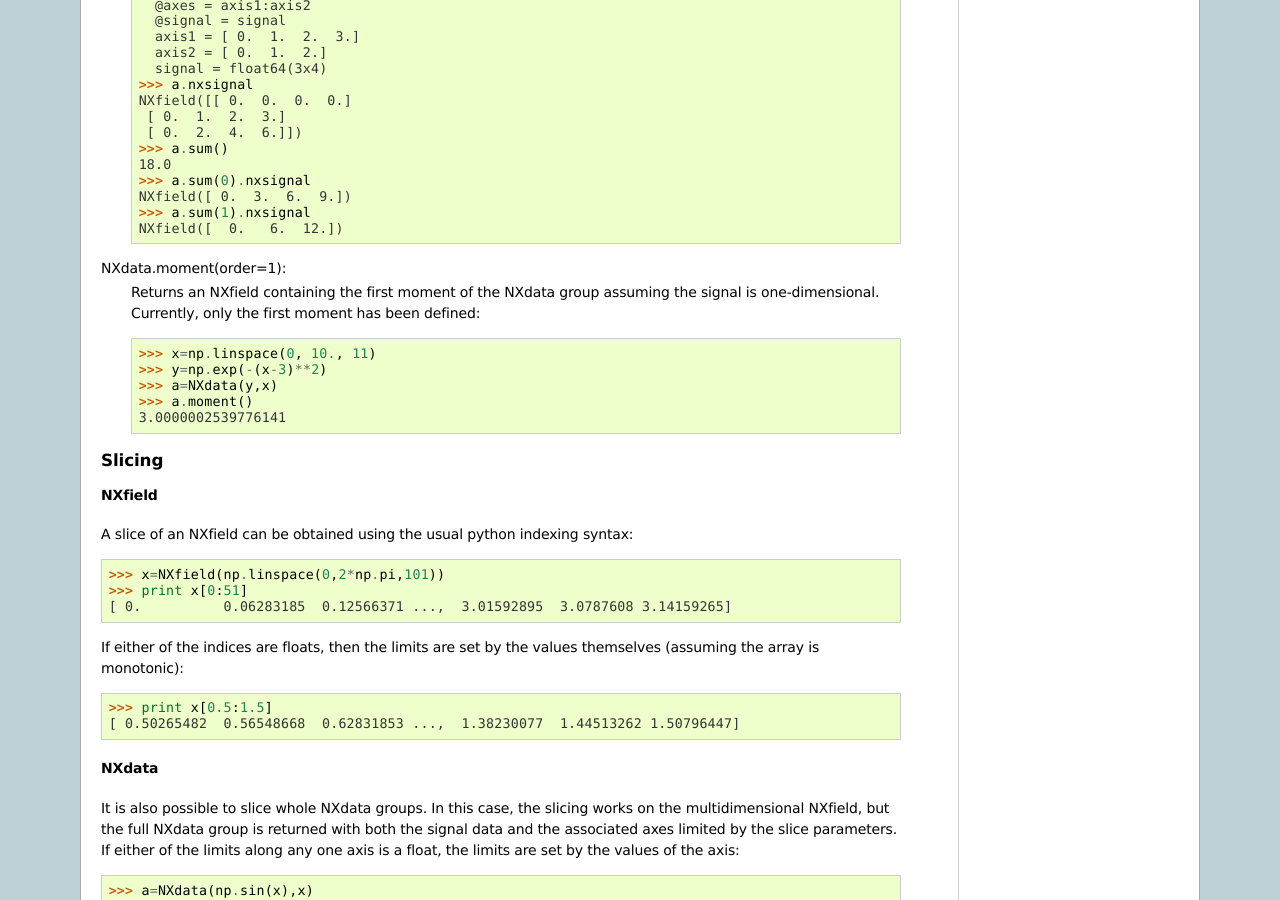
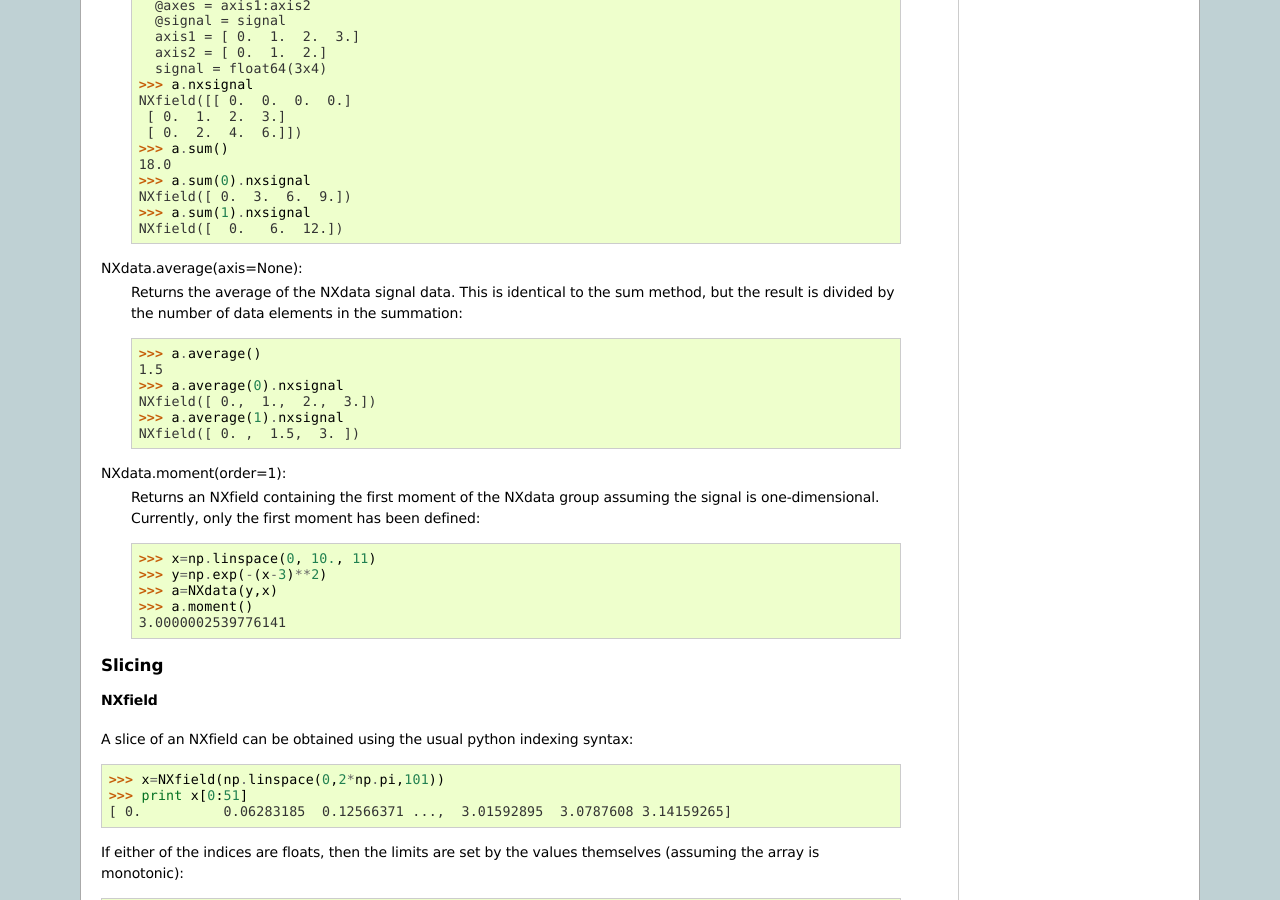
Before and after one commit to nexpy/nexpy, a Sphinx documentation site: the page built from doc/source/pythonshell.rst, in a window 1280 px wide and 900 px high, scrolled down 12890 px. Built offline with Sphinx 7.4.7, drawn with Linux system fonts in a browser that asks for light colours.

Commit message:
Update documentation

```diff
--- a/doc/source/index.rst
+++ b/doc/source/index.rst
@@ -16,7 +16,7 @@ knowledge of the file format. The underlying Python API for reading and writing
 NeXus files is provided by the `nexusformat
 <https://github.com/nexpy/nexusformat>`_ package, which is also described here.
 
-.. note:: NeXpy v0.8.0 is now available for `download
+.. note:: NeXpy v0.8.1 is now available for `download
           <https://pypi.python.org/pypi/NeXpy/>`_ (`Release Notes
           <https://github.com/nexpy/nexpy/releases>`_). This is a beta-release
           so please post any issues that you encounter on the `NeXpy GitHub
--- a/doc/source/pythonshell.rst
+++ b/doc/source/pythonshell.rst
@@ -731,6 +731,18 @@ NXdata.sum(axis=None):
      >>> a.sum(1).nxsignal
      NXfield([  0.   6.  12.])
 
+NXdata.average(axis=None):
+    Returns the average of the NXdata signal data. This is identical to the sum
+    method, but the result is divided by the number of data elements in the
+    summation::
+
+     >>> a.average()
+     1.5
+     >>> a.average(0).nxsignal
+     NXfield([ 0.,  1.,  2.,  3.])
+     >>> a.average(1).nxsignal
+     NXfield([ 0. ,  1.5,  3. ])
+
 NXdata.moment(order=1):
     Returns an NXfield containing the first moment of the NXdata group assuming
     the signal is one-dimensional. Currently, only the first moment has been
```
Also changed, not shown: 1 other file.
